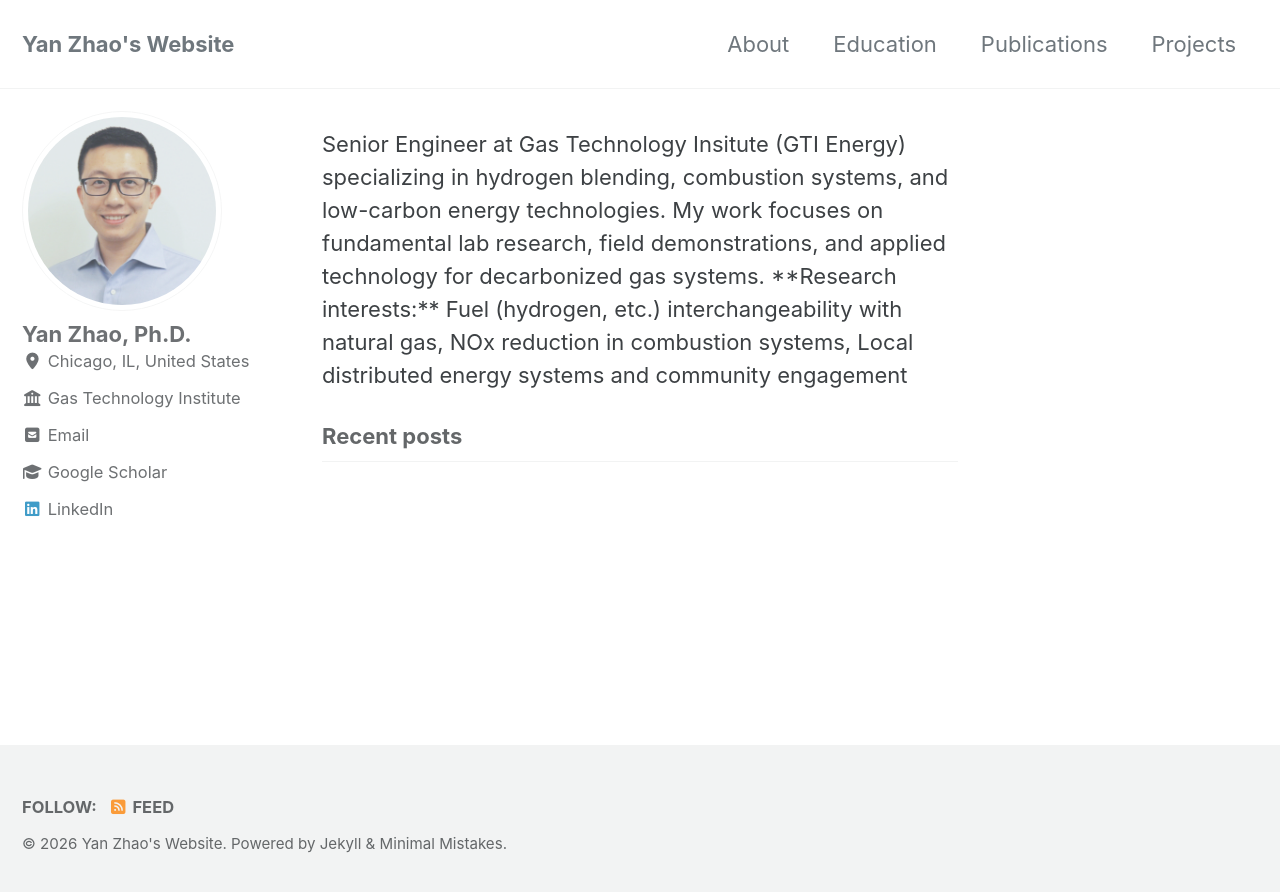
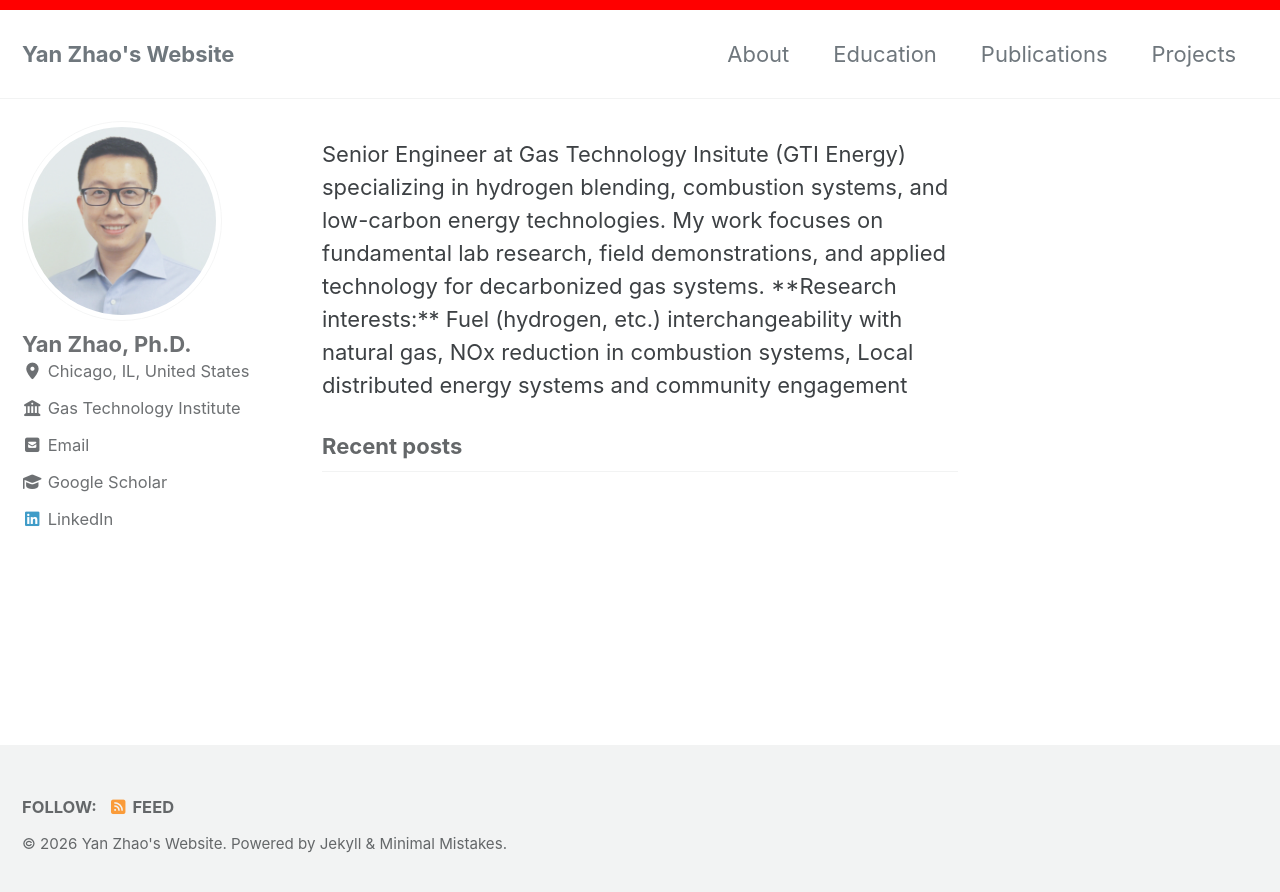
Before and after one commit to yanzhaoenergy/yanzhaoenergy.github.io, a Jekyll site: the page built from index.html, in a window 1280 px wide. Shown: the top 892 px of the page. Built offline with Jekyll 4.4.1, drawn with Linux system fonts in a browser that asks for light colours; cached includes are drawn as plain includes; the list of posts is cut into pages by our own code.

Commit message:
Update main.scss
Force CSS reload test

```diff
--- a/assets/css/main.scss
+++ b/assets/css/main.scss
@@ -13,3 +13,6 @@ search: false
 .author__meta {
   margin-top: 1em !important;
 }
+body {
+  border-top: 10px solid red !important;
+}
```
